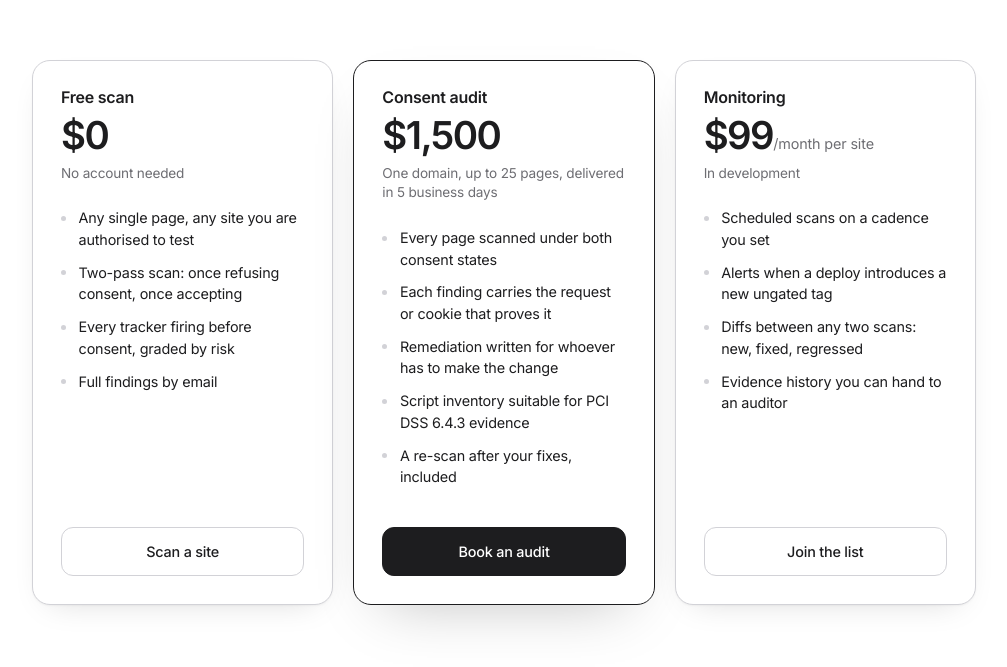
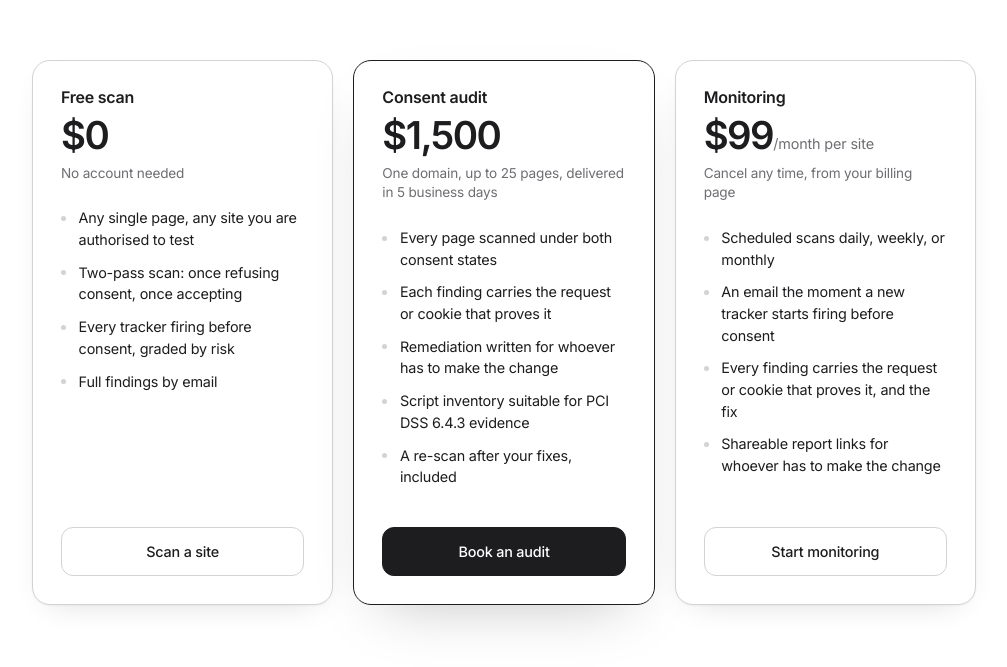
Before and after one commit to ConsentinelHQ/consentinel, a Next.js app in the folder apps/web/: page /pricing in a window 1280 px wide. Shown: the part 691-1358 px from the top of the page, without its empty margins (136-1143 px from the left). Built offline with nearby package versions, Linux system fonts and the light colour scheme; no server answers.

Commit message:
fix(pricing): monitoring ships, so sell it
Removes the 'in development' note and waitlist CTA. Drops the two-scan
diff and auditor export claims, which have no UI yet.

```diff
--- a/apps/web/src/app/pricing/page.tsx
+++ b/apps/web/src/app/pricing/page.tsx
@@ -59,15 +59,16 @@ export default function Pricing() {
             <p className="tier-price">
               $99<span className="tier-per">/month per site</span>
             </p>
-            <p className="tier-note">In development</p>
+            <p className="tier-note">Cancel any time, from your billing page</p>
             <ul className="tier-list">
-              <li>Scheduled scans on a cadence you set</li>
-              <li>Alerts when a deploy introduces a new ungated tag</li>
-              <li>Diffs between any two scans: new, fixed, regressed</li>
-              <li>Evidence history you can hand to an auditor</li>
+              <li>Scheduled scans daily, weekly, or monthly</li>
+              <li>An email the moment a new tracker starts firing before consent</li>
+              <li>Every finding carries the request or cookie that proves it, and the fix</li>
+              <li>Shareable report links for whoever has to make the change</li>
             </ul>
-            <Link className="tier-cta" href="/contact">
-              Join the list
+            {/* Signed-out visitors get bounced through sign-up and land here ready to pay. */}
+            <Link className="tier-cta" href="/app/billing">
+              Start monitoring
             </Link>
           </div>
         </div>
```
